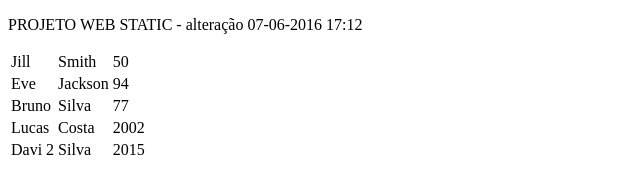
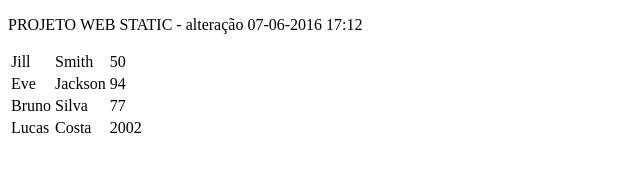
Before and after one commit to brunojose1977/projeto-web2-teste-no-ubunto, a plain HTML site: page WebContent/index.html in a window 1280 px wide. Shown: the whole page, without its empty margins (0-640 px from the left). Drawn offline with Linux system fonts and the light colour scheme.

Commit message:
tirano o davi

```diff
--- a/WebContent/index.html
+++ b/WebContent/index.html
@@ -27,11 +27,7 @@
 	    <td>Costa</td>
 	    <td>2002</td>
 	  </tr>
-	  <tr>
-	    <td>Davi 2 </td>
-	    <td>Silva</td>
-	    <td>2015</td>
-	  </tr>
+
 	</table>
 </body>
 </html>
```
